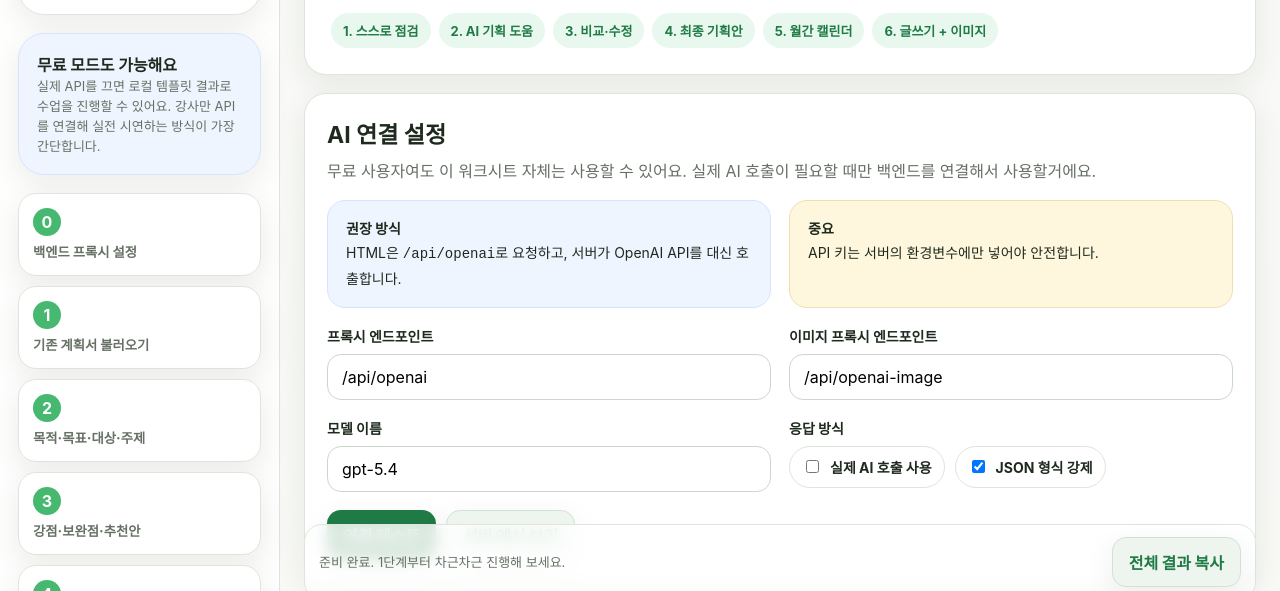
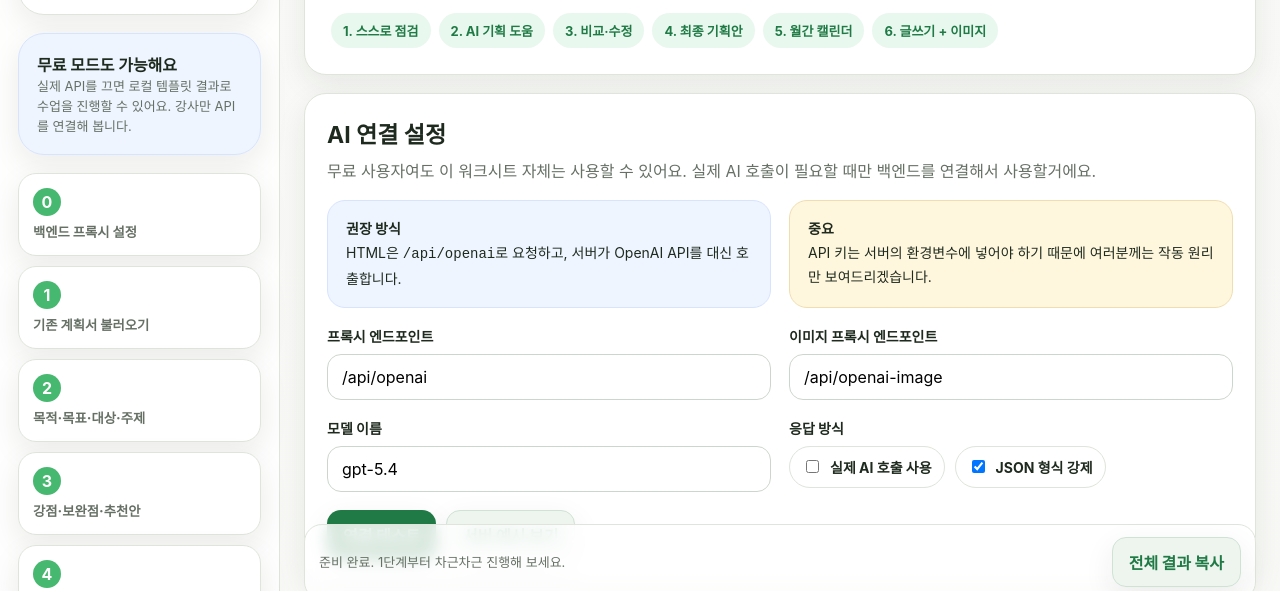
Before and after one commit to yoonheejangs/blogmaster, a website: page index.html in a window 1280 px wide. Shown: the part 200-791 px from the top of the page. Drawn offline with Linux system fonts and the light colour scheme.

Commit message:
Update index.html

```diff
--- a/index.html
+++ b/index.html
@@ -29,7 +29,7 @@
 <div class="app">
   <aside class="sidebar">
     <div class="brand"><h1>장쌤의 2026 AI블로그 기획 워크시트</h1><p>스스로 점검하고, AI 도움을 받고, 비교·수정한 뒤 한 달 캘린더와 글쓰기, 이미지 준비까지 이어지는 실습형 페이지예요.</p></div>
-    <div class="apiSummary"><strong>무료 모드도 가능해요</strong><p>실제 API를 끄면 로컬 템플릿 결과로 수업을 진행할 수 있어요. 강사만 API를 연결해 실전 시연하는 방식이 가장 간단합니다.</p></div>
+    <div class="apiSummary"><strong>무료 모드도 가능해요</strong><p>실제 API를 끄면 로컬 템플릿 결과로 수업을 진행할 수 있어요. 강사만 API를 연결해 봅니다.</p></div>
     <div class="stepNav" id="stepNav"></div>
   </aside>
   <main class="main">
@@ -44,7 +44,7 @@
       <p class="desc">무료 사용자여도 이 워크시트 자체는 사용할 수 있어요. 실제 AI 호출이 필요할 때만 백엔드를 연결해서 사용할거에요.</p>
       <div class="grid two">
         <div class="apiBox"><strong>권장 방식</strong><br>HTML은 <code>/api/openai</code>로 요청하고, 서버가 OpenAI API를 대신 호출합니다.</div>
-        <div class="warnBox"><strong>중요</strong><br>API 키는 서버의 환경변수에만 넣어야 안전합니다.</div>
+        <div class="warnBox"><strong>중요</strong><br>API 키는 서버의 환경변수에 넣어야 하기 때문에 여러분께는 작동 원리만 보여드리겠습니다.</div>
       </div>
       <div class="grid two" style="margin-top:18px">
         <div><label>프록시 엔드포인트</label><input type="text" id="apiEndpoint" value="/api/openai" /></div>
```
